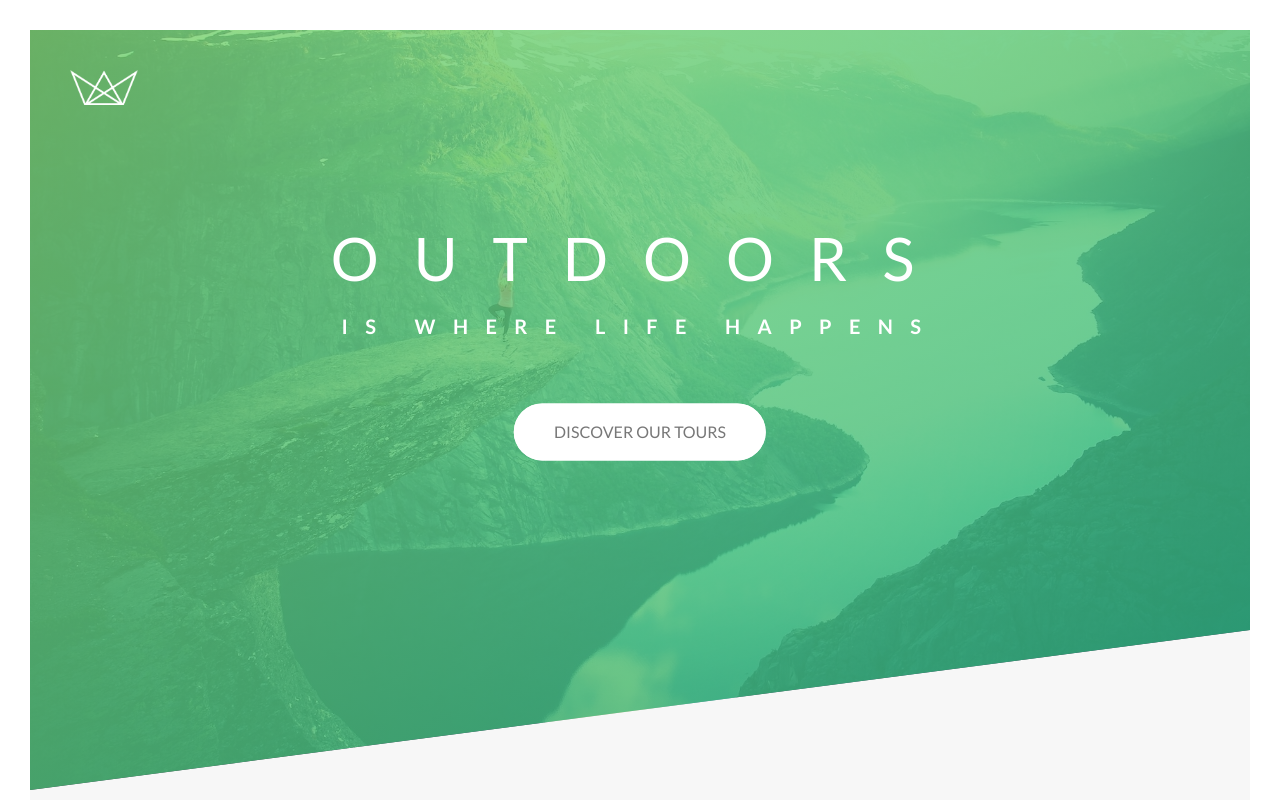
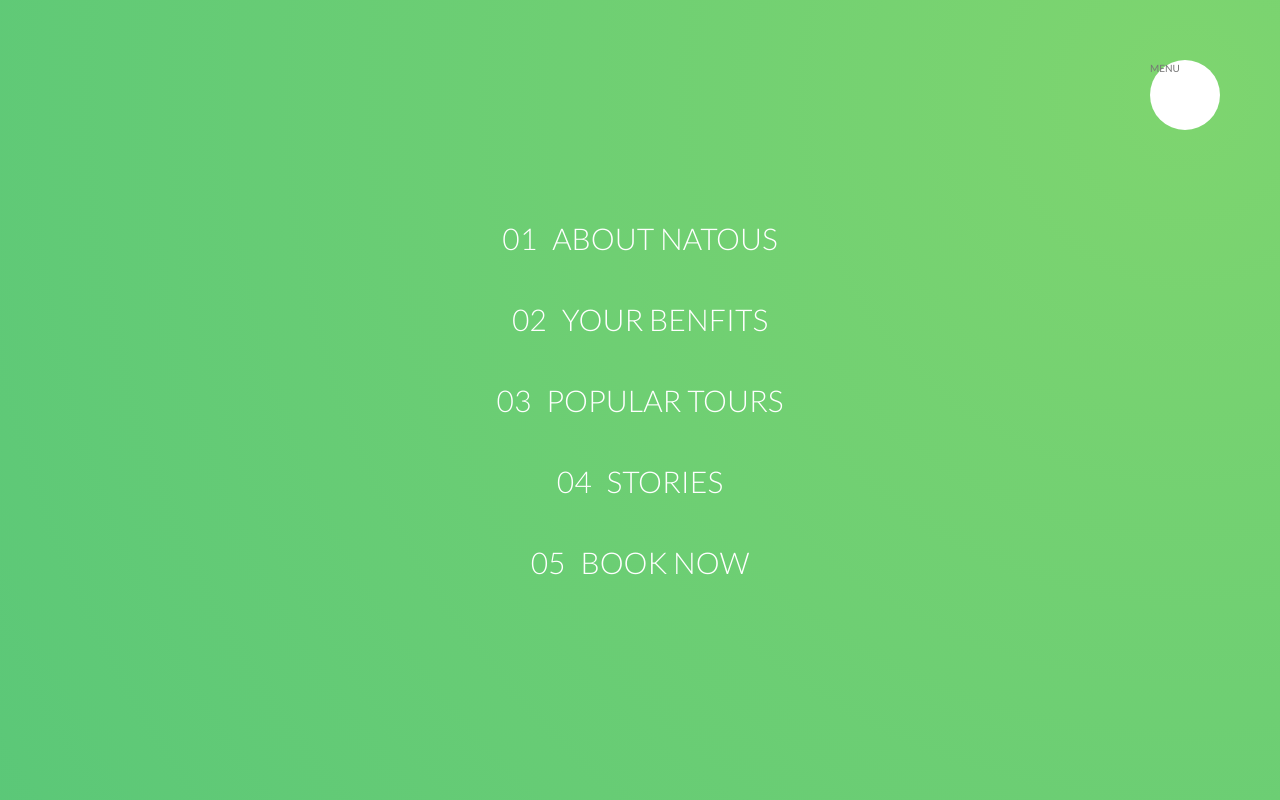
Before and after one commit to AmanGupta1703/Natours, a website: page index.html in a window 1280 px wide. Shown: the top 800 px of the page. Drawn offline with Linux system fonts and the light colour scheme; files whose address does not match are found by name.

Commit message:
build a navigation part-1

```diff
--- a/index.html
+++ b/index.html
@@ -15,6 +15,21 @@
 </head>
 
 <body>
+
+    <div class="navigation">
+        <input type="checkbox" id="navi-toggle" class="navigation__checkbox">
+        <label for="navi-toggle" class="navigation__button">MENU</label>
+        <div class="navigation__background">&nbsp;</div>
+        <nav class="navigation__nav">
+            <ul class="navigation__list">
+                <li class="navigation__item"><a href="#" class="navigation__link"><span>01</span>About Natous</a></li>
+                <li class="navigation__item"><a href="#" class="navigation__link"><span>02</span>Your benfits</a></li>
+                <li class="navigation__item"><a href="#" class="navigation__link"><span>03</span>Popular tours</a></li>
+                <li class="navigation__item"><a href="#" class="navigation__link"><span>04</span>Stories</a></li>
+                <li class="navigation__item"><a href="#" class="navigation__link"><span>05</span>Book now</a></li>
+            </ul>
+        </nav>
+    </div>
 
     <!-- Header -->
     <header class="header">
--- /dev/null
+++ b/sass/layout/_navigation.scss
@@ -0,0 +1,87 @@
+.navigation {
+	&__checkbox {
+		display: none;
+	}
+
+	&__button {
+		background: $color-white;
+		height: 7rem;
+		width: 7rem;
+		border-radius: 50%;
+		position: fixed;
+		top: 6rem;
+		right: 6rem;
+		z-index: 2000;
+	}
+
+	&__background {
+		height: 6rem;
+		width: 6rem;
+		border-radius: 50%;
+		position: fixed;
+		top: 6.5rem;
+		right: 6.5rem;
+		background-image: radial-gradient(
+			$color-primary-light,
+			$color-primary-dark
+		);
+		z-index: 1000;
+
+		transform: scale(80);
+	}
+
+	&__nav {
+		height: 100vh;
+		width: 100%;
+		position: fixed;
+		top: 0;
+		right: 0;
+		z-index: 1500;
+	}
+
+	&__list {
+		position: absolute;
+		top: 50%;
+		left: 50%;
+		transform: translate(-50%, -50%);
+		list-style: none;
+		text-align: center;
+	}
+
+	&__item {
+		margin: 1rem;
+	}
+
+	&__link {
+		&:link,
+		&:visited {
+            display: inline-block;
+			font-size: 3rem;
+			font-weight: 300;
+			padding: 1rem 2rem;
+			color: $color-white;
+			text-decoration: none;
+			text-transform: uppercase;
+			background-image: linear-gradient(
+				120deg,
+				transparent 0%,
+				transparent 50%,
+				$color-white 50%
+			);
+			background-size: 220%;
+            transition: all 0.4s;
+
+            span {
+                margin-right: 1.5rem;
+            }
+		}
+
+        &:hover,
+        &:active {
+            background-position: 100%;
+            color: $color-primary;
+            transform: translateX(1rem);
+        }
+
+	}
+}
--- a/sass/main.scss
+++ b/sass/main.scss
@@ -18,5 +18,6 @@
 @import "./layout/footer";
 @import "./layout/grid";
 @import "./layout/header";
+@import "./layout/navigation";
 
 @import "./pages/home";
```
Also changed, not shown: css/main.css.
